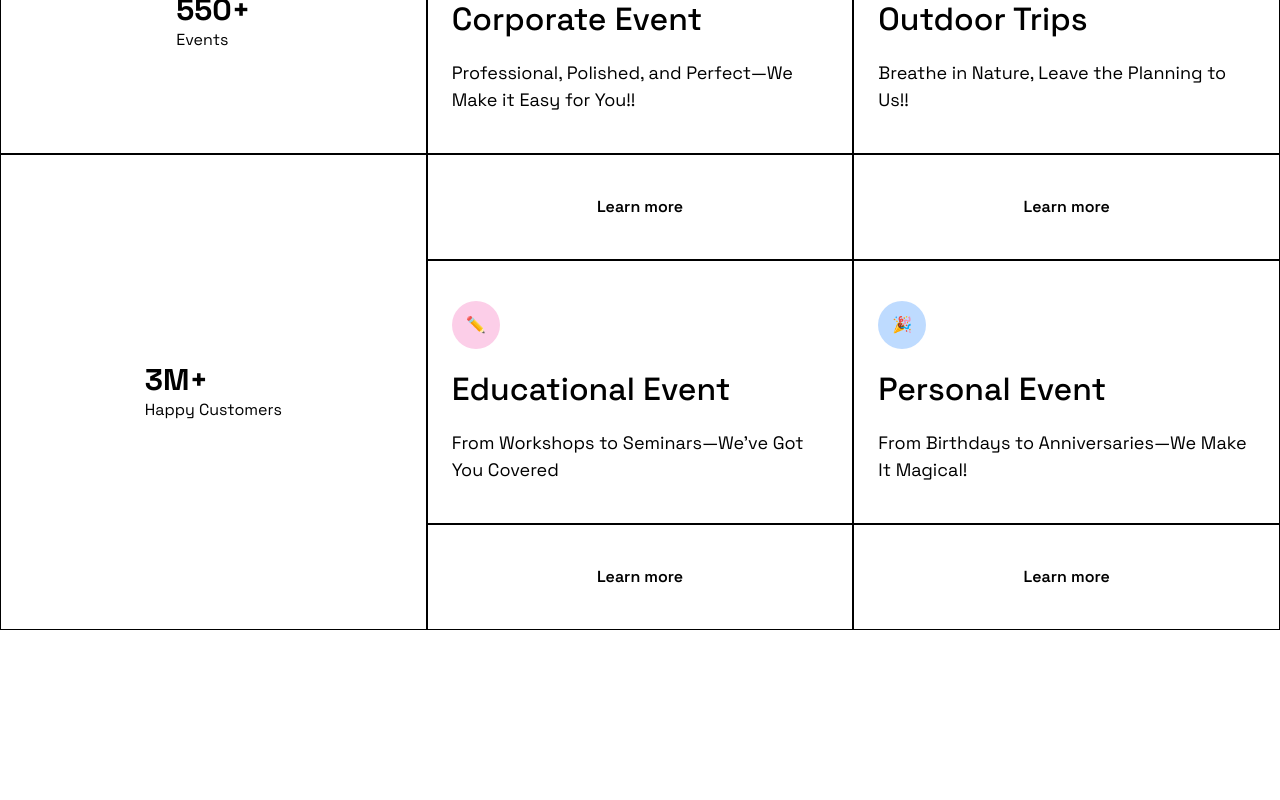
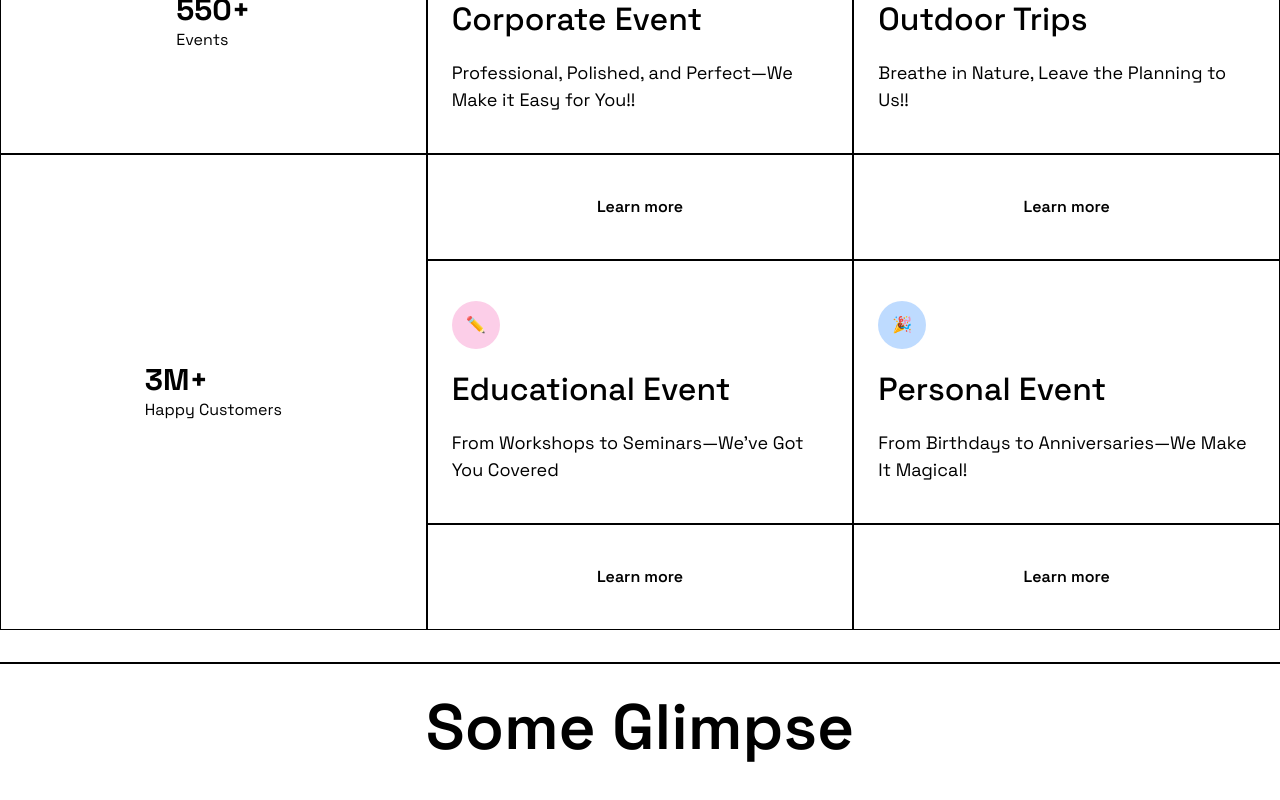
Before and after one commit to Ajay6433/turtleCreations, a Next.js app: page / in a window 1280 px wide. Shown: the part 1277-2077 px from the top of the page. Before the commit the page ends 1907 px from the top, so only its background shows below. Built offline with nearby package versions, Linux system fonts and the light colour scheme.

Commit message:
Glimpse heading added

```diff
--- a/app/page.tsx
+++ b/app/page.tsx
@@ -1,9 +1,9 @@
-import Main from "@/components/Main";
 import HeroSection from "@/components/HeroSection";
 import CorporatePartyCarousel from "@/components/CorporatePartyCarousel";
 import Image from "next/image";
 import MaxWidthContainer from "@/components/MaxWidthContainer";
 import EventStatsGrid from "@/components/EventStatsGrid";
+import GlimpseHeading from "@/components/GlimpseHeading";
 import ServicesHeading from "@/components/ServicesHeading";
 
 export default function Home() {
@@ -14,6 +14,7 @@ export default function Home() {
       <CorporatePartyCarousel/>
       <ServicesHeading/>
       <EventStatsGrid/>
+      <GlimpseHeading/>
       </>
     // {/* // </MaxWidthContainer> */}
   );
--- a/components/EventStatsGrid.tsx
+++ b/components/EventStatsGrid.tsx
@@ -15,6 +15,7 @@ const EventStatsGrid = () => {
         `,
         gridTemplateColumns: 'repeat(3, 1fr)',
         gridTemplateRows: '1fr .3fr 1fr .3fr',
+        marginBottom: '2rem',
       }}
     >
       {/* Events Stat */}
--- /dev/null
+++ b/components/GlimpseHeading.tsx
@@ -0,0 +1,15 @@
+import React from 'react'
+
+const GlimpseHeading = () => {
+    return (
+        <div className='h-20 sm:h-24 md:h-32 flex items-center justify-center border-t-2 mb-6 sm:mb-8 md:mb-10'>
+                <div>
+                        <h2 className="text-center text-3xl sm:text-4xl md:text-5xl lg:text-[64px] text-black font-semibold">
+                                Some Glimpse
+                        </h2>
+                </div>
+        </div>
+    )
+}
+
+export default GlimpseHeading
```
